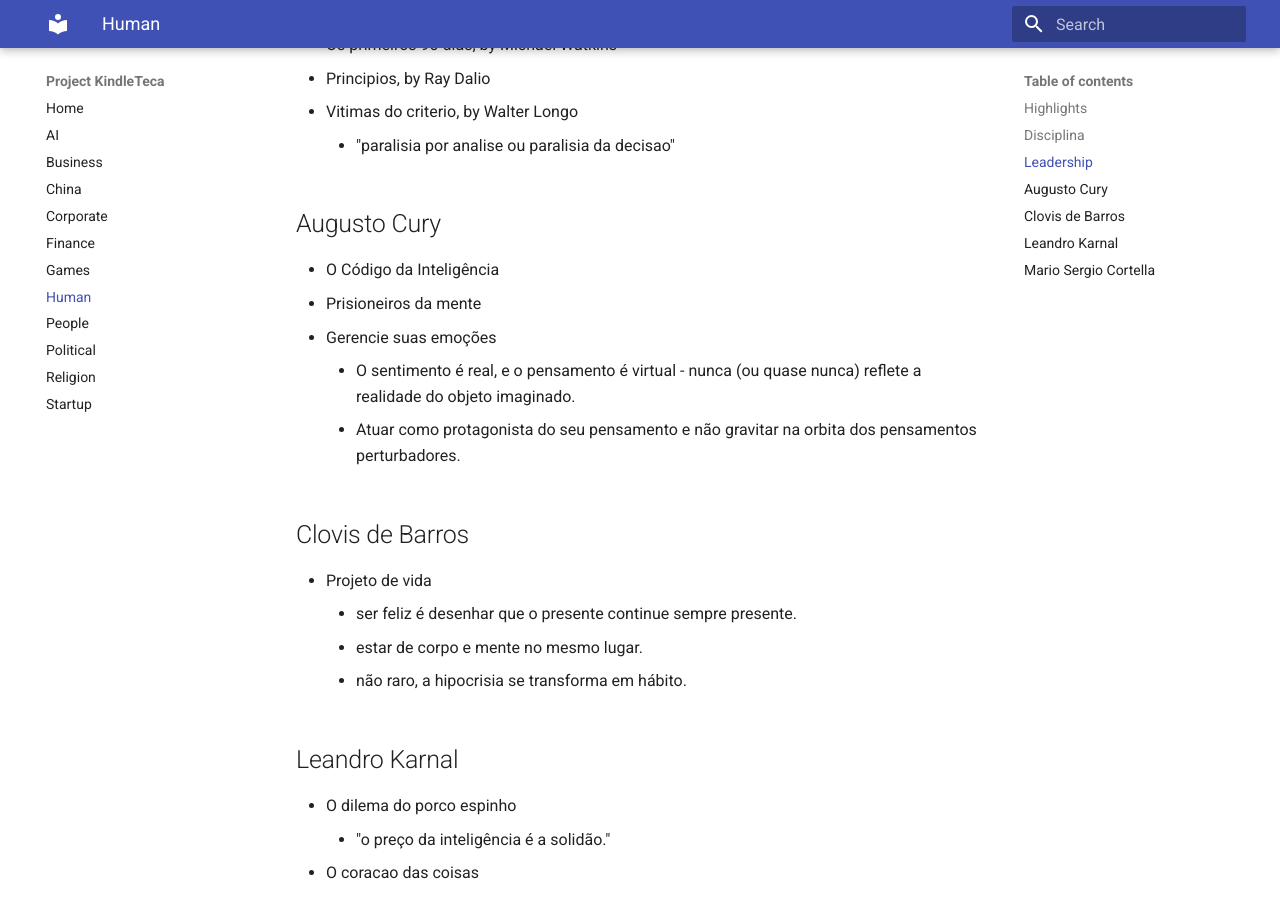
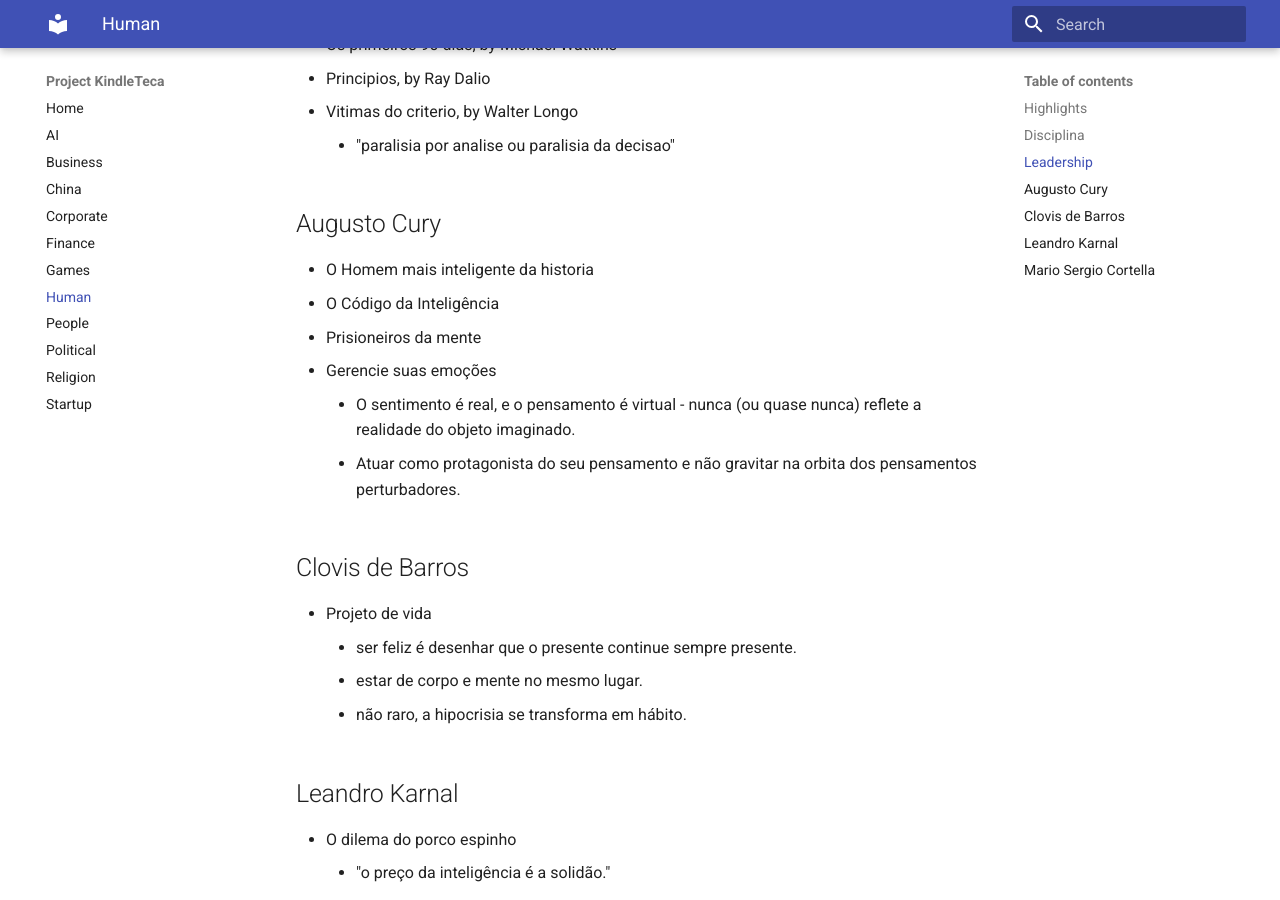
Before and after one commit to renatobrf/kindle-teca, an MkDocs documentation site: the page built from docs/human.md, in a window 1280 px wide and 900 px high, scrolled down 1230 px. Built offline with MkDocs 1.6.1 and Material for MkDocs 9.7.7, drawn with Linux system fonts in a browser that asks for light colours.

Commit message:
Add book by Augusto Cury to human.md

```diff
--- a/docs/human.md
+++ b/docs/human.md
@@ -32,6 +32,7 @@
     - "paralisia por analise ou paralisia da decisao"
 
 ## Augusto Cury
+- O Homem mais inteligente da historia
 - O Código da Inteligência
 - Prisioneiros da mente
 - Gerencie suas emoções
```
